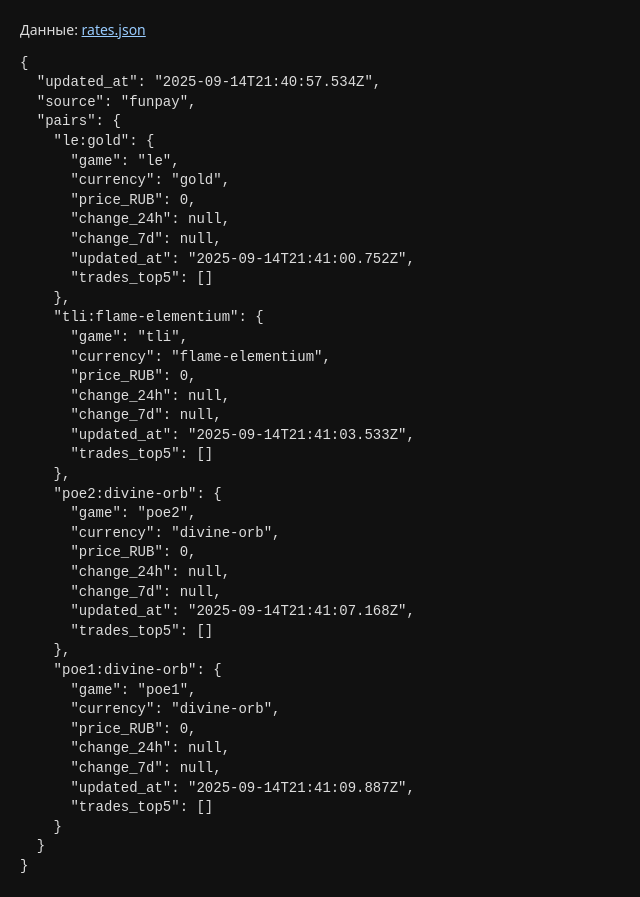
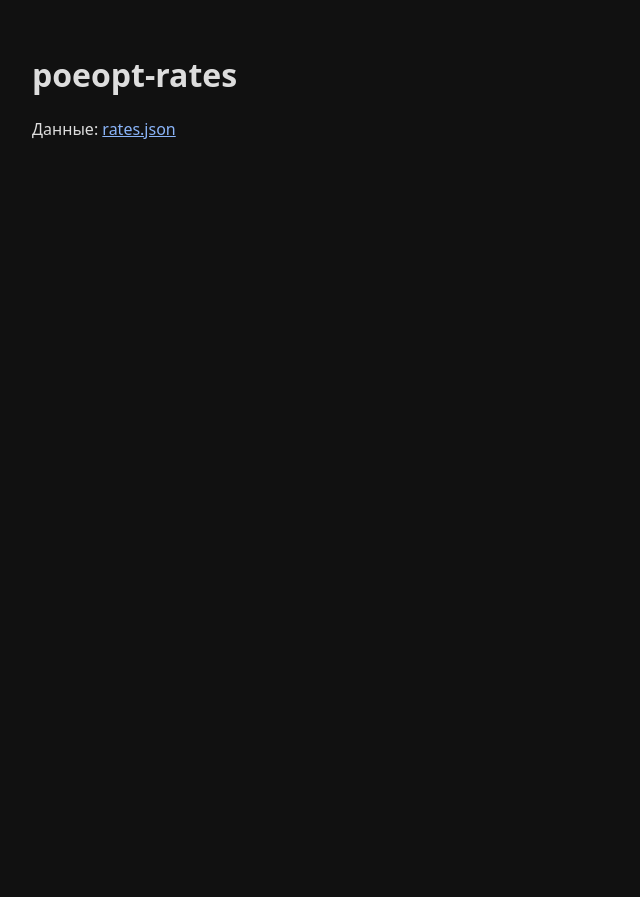
Before and after one commit to poeopt/poeopt-rates, a plain HTML site: page index.html in a window 1280 px wide. Shown: the whole page, without its empty margins (0-640 px from the left). After the commit the page ends 800 px from the top, so only its background shows below. Drawn offline with Linux system fonts and the light colour scheme.

Commit message:
Deploying to gh-pages from @ poeopt/poeopt-rates@d3057f5b678e2e283311cb909de714a6ea7ab190 🚀

```diff
--- a/index.html
+++ b/index.html
@@ -1,5 +1,9 @@
-<!doctype html><meta charset="utf-8"><title>poeopt-rates</title>
-<style>body{background:#111;color:#ddd;font:14px/1.4 system-ui,Segoe UI,Roboto,Arial;margin:20px}a{color:#9cf}</style>
-<p>Данные: <a href="rates.json">rates.json</a></p>
-<pre id="o">Загружаю…</pre>
-<script>fetch('rates.json').then(r=>r.json()).then(j=>o.textContent=JSON.stringify(j,null,2)).catch(e=>o.textContent=e)</script>
+<!doctype html>
+<meta charset="utf-8">
+<title>poeopt-rates</title>
+<style>
+  body{font-family:system-ui,-apple-system,Segoe UI,Roboto,Arial,sans-serif;background:#111;color:#ddd;padding:24px}
+  a{color:#8ab4f8}
+</style>
+<h1>poeopt-rates</h1>
+<p>Данные: <a href="./rates.json">rates.json</a></p>
--- a/rates.json
+++ b/rates.json
@@ -1,5 +1,5 @@
 {
-  "updated_at": "2025-09-14T21:40:57.534Z",
+  "updated_at": "2025-09-14T22:39:13.802Z",
   "source": "funpay",
   "pairs": {
     "le:gold": {
@@ -8,7 +8,7 @@
       "price_RUB": 0,
       "change_24h": null,
       "change_7d": null,
-      "updated_at": "2025-09-14T21:41:00.752Z",
+      "updated_at": "2025-09-14T22:38:59.250Z",
       "trades_top5": []
     },
     "tli:flame-elementium": {
@@ -17,7 +17,7 @@
       "price_RUB": 0,
       "change_24h": null,
       "change_7d": null,
-      "updated_at": "2025-09-14T21:41:03.533Z",
+      "updated_at": "2025-09-14T22:39:02.685Z",
       "trades_top5": []
     },
     "poe2:divine-orb": {
@@ -26,7 +26,7 @@
       "price_RUB": 0,
       "change_24h": null,
       "change_7d": null,
-      "updated_at": "2025-09-14T21:41:07.168Z",
+      "updated_at": "2025-09-14T22:39:10.220Z",
       "trades_top5": []
     },
     "poe1:divine-orb": {
@@ -35,7 +35,7 @@
       "price_RUB": 0,
       "change_24h": null,
       "change_7d": null,
-      "updated_at": "2025-09-14T21:41:09.887Z",
+      "updated_at": "2025-09-14T22:39:13.802Z",
       "trades_top5": []
     }
   }
```
